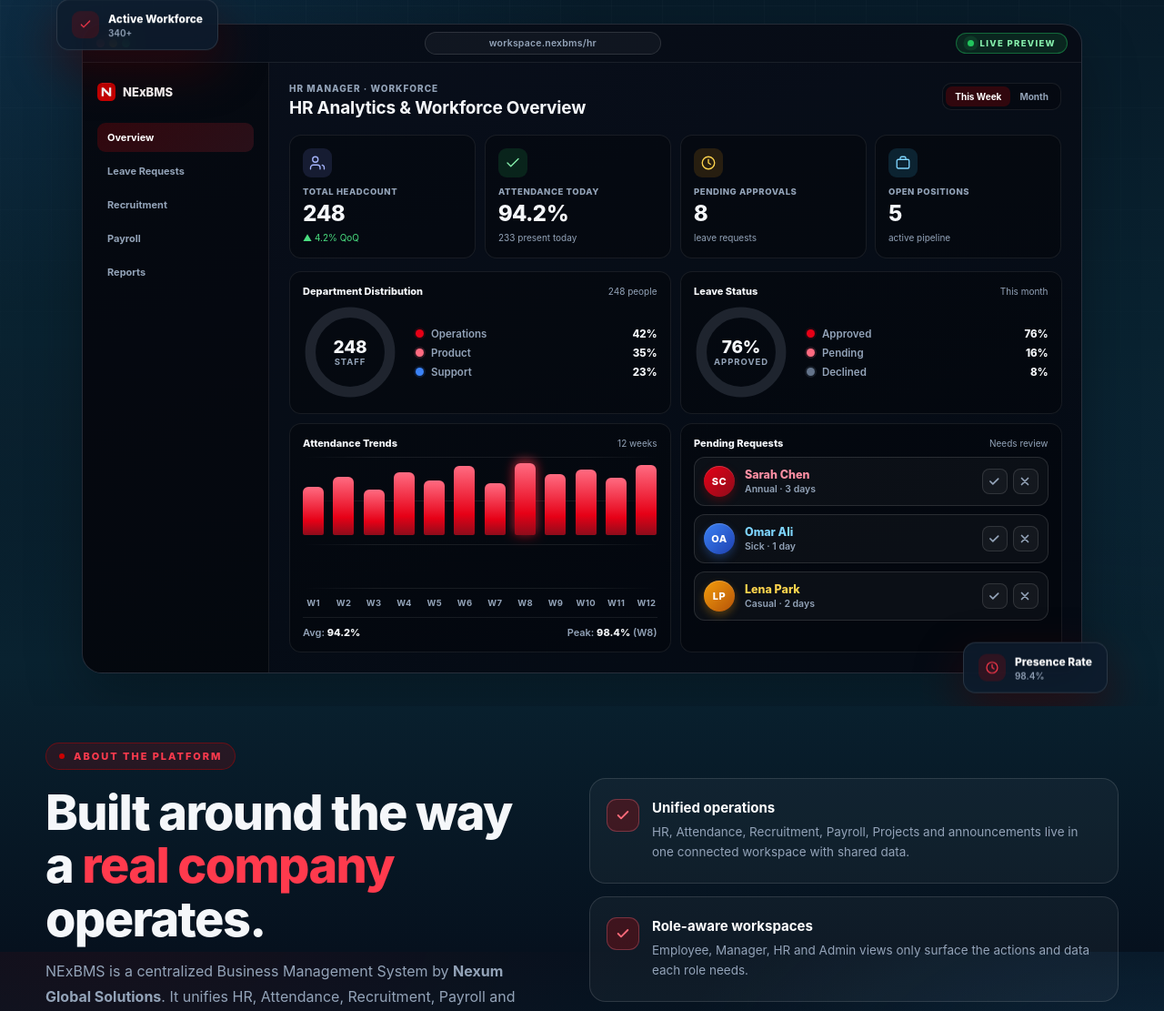
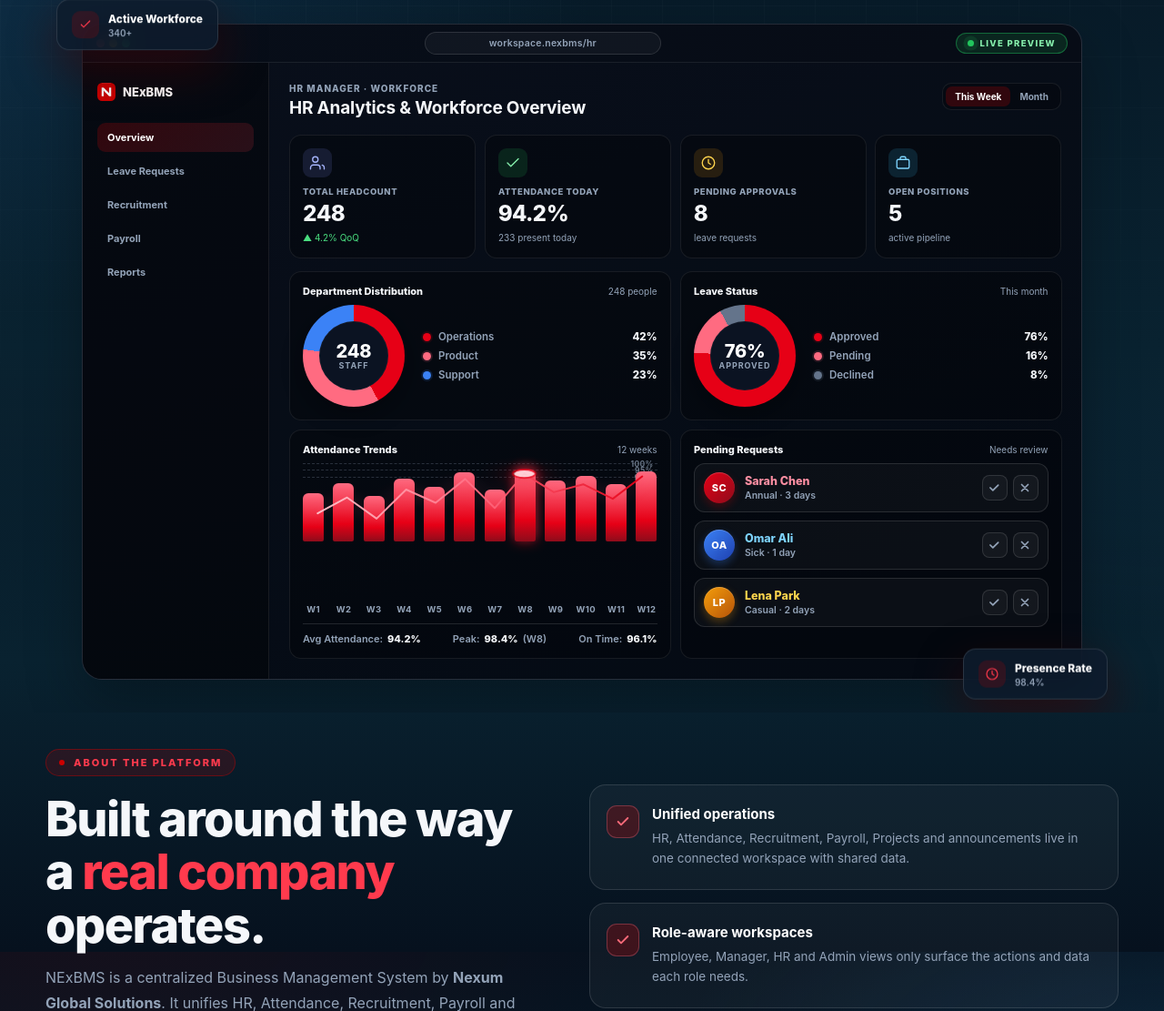
Before and after one commit to UmnaZainab/BMS-Landing-Page, a PHP site: page / in a window 1280 px wide. Shown: the part 554-1665 px from the top of the page at 91% size. Run offline with PHP 8.4, Linux system fonts and the light colour scheme.

Commit message:
Fix donut chart percentage colors and redesign Attendance Trends card
Co-Authored-By: Claude Opus 4.7 <noreply@anthropic.com>

```diff
--- a/index.html
+++ b/index.html
@@ -11,7 +11,7 @@
   <meta property="og:site_name" content="NExBMS">
   <meta property="og:url" content="https://nexbms.com/">
   <link rel="icon" type="image/svg+xml" href="./favicon.svg">
-  <link rel="stylesheet" href="./style.css?v=17">
+  <link rel="stylesheet" href="./style.css?v=18">
 </head>
 <body data-page="home">
 
@@ -105,16 +105,8 @@
                   <div class="hd-card">
                     <div class="hd-card-h"><b>Department Distribution</b><span>248 people</span></div>
                     <div class="donut-row">
-                      <div class="donut department">
-                        <svg class="donut-svg" viewBox="0 0 100 100" aria-hidden="true">
-                          <circle class="donut-bg" cx="50" cy="50" r="42" fill="none" stroke="rgba(148,163,184,0.18)" stroke-width="11" pathLength="100"/>
-                          <g class="donut-ring" transform="rotate(-90 50 50)">
-                            <circle class="donut-seg" cx="50" cy="50" r="42" fill="none" stroke="#E60016" stroke-width="11" stroke-linecap="butt" pathLength="100" stroke-dasharray="42 100" stroke-dashoffset="0"/>
-                            <circle class="donut-seg" cx="50" cy="50" r="42" fill="none" stroke="#FF6B81" stroke-width="11" stroke-linecap="butt" pathLength="100" stroke-dasharray="35 100" stroke-dashoffset="-42"/>
-                            <circle class="donut-seg" cx="50" cy="50" r="42" fill="none" stroke="#3B82F6" stroke-width="11" stroke-linecap="butt" pathLength="100" stroke-dasharray="23 100" stroke-dashoffset="-77"/>
-                          </g>
-                        </svg>
-                        <div class="donut-center"><b>248</b><em>Staff</em></div>
+                      <div class="donut department" aria-hidden="true">
+                        <div class="donut-inner"><b>248</b><em>Staff</em></div>
                       </div>
                       <ul class="donut-legend donut-legend-dept">
                         <li><i></i>Operations <b>42%</b></li>
@@ -126,16 +118,8 @@
                   <div class="hd-card">
                     <div class="hd-card-h"><b>Leave Status</b><span>This month</span></div>
                     <div class="donut-row">
-                      <div class="donut leave">
-                        <svg class="donut-svg" viewBox="0 0 100 100" aria-hidden="true">
-                          <circle class="donut-bg" cx="50" cy="50" r="42" fill="none" stroke="rgba(148,163,184,0.18)" stroke-width="11" pathLength="100"/>
-                          <g class="donut-ring" transform="rotate(-90 50 50)">
-                            <circle class="donut-seg" cx="50" cy="50" r="42" fill="none" stroke="#E60016" stroke-width="11" stroke-linecap="butt" pathLength="100" stroke-dasharray="76 100" stroke-dashoffset="0"/>
-                            <circle class="donut-seg" cx="50" cy="50" r="42" fill="none" stroke="#FF6B81" stroke-width="11" stroke-linecap="butt" pathLength="100" stroke-dasharray="16 100" stroke-dashoffset="-76"/>
-                            <circle class="donut-seg" cx="50" cy="50" r="42" fill="none" stroke="#64748B" stroke-width="11" stroke-linecap="butt" pathLength="100" stroke-dasharray="8 100" stroke-dashoffset="-92"/>
-                          </g>
-                        </svg>
-                        <div class="donut-center"><b>76%</b><em>Approved</em></div>
+                      <div class="donut leave" aria-hidden="true">
+                        <div class="donut-inner"><b>76%</b><em>Approved</em></div>
                       </div>
                       <ul class="donut-legend donut-legend-leave">
                         <li><i></i>Approved <b>76%</b></li>
@@ -147,7 +131,11 @@
                   <div class="hd-card hd-card-trends">
                     <div class="hd-card-h"><b>Attendance Trends</b><span>12 weeks</span></div>
                     <div class="hd-chart-wrap">
-                      <div class="hd-chart-grid" aria-hidden="true"><span></span><span></span><span></span><span></span></div>
+                      <div class="hd-chart-grid" aria-hidden="true">
+                        <span class="hd-grid-line" data-pct="100"></span>
+                        <span class="hd-grid-line" data-pct="95"></span>
+                        <span class="hd-grid-line" data-pct="90"></span>
+                      </div>
                       <div class="hd-chart" data-chart="attendance">
                         <i data-week="62" data-month="55" style="height:62%"><em>62%</em></i>
                         <i data-week="74" data-month="68" style="height:74%"><em>74%</em></i>
@@ -162,9 +150,20 @@
                         <i data-week="73" data-month="70" style="height:73%"><em>73%</em></i>
                         <i data-week="90" data-month="86" style="height:90%"><em>90%</em></i>
                       </div>
+                      <svg class="hd-trend" viewBox="0 0 100 100" preserveAspectRatio="none" aria-hidden="true">
+                        <defs>
+                          <linearGradient id="trendGrad" x1="0" y1="0" x2="1" y2="0">
+                            <stop offset="0%" stop-color="#FFC7CF"/>
+                            <stop offset="50%" stop-color="#FF6B81"/>
+                            <stop offset="100%" stop-color="#E60016"/>
+                          </linearGradient>
+                        </defs>
+                        <polyline class="hd-trend-line" fill="none" stroke="url(#trendGrad)" stroke-width="2" stroke-linecap="round" stroke-linejoin="round" vector-effect="non-scaling-stroke" points=""/>
+                        <circle class="hd-trend-peak" cx="0" cy="0" r="3.2" fill="#fff" stroke="#E60016" stroke-width="2" vector-effect="non-scaling-stroke"/>
+                      </svg>
                     </div>
                     <div class="hd-chart-labels" aria-hidden="true"><span>W1</span><span>W2</span><span>W3</span><span>W4</span><span>W5</span><span>W6</span><span>W7</span><span>W8</span><span>W9</span><span>W10</span><span>W11</span><span>W12</span></div>
-                    <div class="hd-card-foot"><span>Avg: <b>94.2%</b></span><span>Peak: <b>98.4%</b> (W8)</span></div>
+                    <div class="hd-card-foot"><span>Avg Attendance: <b>94.2%</b></span><span>Peak: <b>98.4%</b> (W8)</span><span>On Time: <b>96.1%</b></span></div>
                   </div>
                   <div class="hd-card">
                     <div class="hd-card-h"><b>Pending Requests</b><span>Needs review</span></div>
@@ -472,7 +471,7 @@
 
   <script src="./pricing.js?v=202" defer></script>
   <script src="./contact.js?v=200" defer></script>
-  <script src="./common.js?v=17" defer></script>
-  <script src="./motion-effects.js?v=9" defer></script>
+  <script src="./common.js?v=18" defer></script>
+  <script src="./motion-effects.js?v=10" defer></script>
 </body>
 </html>
--- a/style.css
+++ b/style.css
@@ -222,14 +222,29 @@ header{position:fixed;top:16px;left:0;right:0;z-index:1000;padding:0;pointer-eve
 .hd-card-h{display:flex;align-items:center;justify-content:space-between;gap:10px;font-size:11px;margin-bottom:8px}
 .hd-card-h b{font-weight:800}
 .hd-card-trends{display:flex;flex-direction:column;justify-content:space-between;height:100%}
-.hd-chart-wrap{position:relative;width:100%;flex:1;min-height:145px;display:flex}
-.hd-chart-grid{position:absolute;inset:0;display:flex;flex-direction:column;justify-content:space-between;pointer-events:none;z-index:0}
-.hd-chart-grid span{display:block;height:1px;background:linear-gradient(90deg,transparent,rgba(255,255,255,.08) 20%,rgba(255,255,255,.08) 80%,transparent)}
-[data-theme="light"] .hd-chart-grid span{background:linear-gradient(90deg,transparent,rgba(11,22,38,.08) 20%,rgba(11,22,38,.08) 80%,transparent)}
+.hd-chart-wrap{position:relative;width:100%;flex:1;min-height:145px;display:flex;align-items:stretch}
+/* Dashed reference lines at 100%, 95%, 90% of the plot area. */
+.hd-chart-grid{position:absolute;inset:0;pointer-events:none;z-index:0}
+.hd-grid-line{position:absolute;left:0;right:0;height:0;border-top:1px dashed rgba(148,163,184,.26)}
+.hd-grid-line[data-pct="100"]{top:0}
+.hd-grid-line[data-pct="95"]{top:5%}
+.hd-grid-line[data-pct="90"]{top:10%}
+.hd-grid-line::after{content:attr(data-pct) "%";position:absolute;right:0;top:-6px;padding:1px 4px;background:transparent;color:var(--muted);font-size:8.5px;font-weight:700;letter-spacing:.04em;opacity:.7}
+[data-theme="light"] .hd-grid-line{border-top-color:rgba(100,116,139,.35)}
+[data-theme="light"] .hd-grid-line::after{color:#64748B}
 .hd-chart{position:relative;display:flex;align-items:flex-end;gap:10px;height:100%;width:100%;z-index:1;flex:1}
+/* Overlay SVG trend line + peak dot. preserveAspectRatio=none means the
+   viewBox (0 0 100 100) stretches to the wrap's actual pixel size, so we can
+   map percentage-based coordinates directly. */
+.hd-trend{position:absolute;inset:0;width:100%;height:100%;pointer-events:none;z-index:3;overflow:visible}
+.hd-trend-line{filter:drop-shadow(0 0 4px rgba(255,107,129,.55));opacity:.95}
+.hd-trend-peak{filter:drop-shadow(0 0 5px rgba(230,0,22,.75));transform-box:view-box;transform-origin:center;animation:trendPeakPulse 1.8s ease-in-out infinite}
+@keyframes trendPeakPulse{0%,100%{opacity:1}50%{opacity:.6}}
+@media(prefers-reduced-motion:reduce){.hd-trend-peak{animation:none}}
 .hd-chart-labels{display:flex;gap:10px;margin-top:10px;color:var(--muted);font-size:9.5px;font-weight:700;letter-spacing:.04em}
 .hd-chart-labels span{flex:1;text-align:center;min-width:0}
-.hd-card-foot{display:flex;justify-content:space-between;align-items:center;gap:10px;margin-top:10px;padding-top:9px;border-top:1px solid var(--line);color:var(--muted);font-size:11px;font-weight:600}
+.hd-card-foot{display:flex;justify-content:space-between;align-items:center;gap:10px;margin-top:10px;padding-top:9px;border-top:1px solid var(--line-2);color:var(--muted);font-size:11px;font-weight:600;flex-wrap:wrap}
+.hd-card-foot>span{display:inline-flex;align-items:baseline;gap:5px;white-space:nowrap}
 .hd-card-foot b{color:var(--ink);font-weight:800}
 [data-theme="light"] .hd-card-foot{border-top-color:#CBD5E1;color:#475569}
 [data-theme="light"] .hd-card-foot b{color:#0B1526}
@@ -783,11 +798,32 @@ footer{position:relative;margin-top:0;background:var(--bg-2);border-top:1px soli
 .hd-card{min-height:148px}
 .hd-card-h span{color:var(--muted);font-size:10px}
 .hd-chart{height:86px}
-.donut-row{display:flex;align-items:center;gap:20px;min-height:105px}
-.donut{width:104px;height:104px;flex:none;position:relative;display:grid;place-items:center;background:transparent}
-.donut-center{display:flex;flex-direction:column;align-items:center;gap:2px;line-height:1;pointer-events:none}
-.donut-center b{font-size:19px;font-weight:800;letter-spacing:-.01em;color:var(--ink)}
-.donut-center em{font-size:9.5px;font-weight:700;color:var(--muted);text-transform:uppercase;letter-spacing:.1em;font-style:normal}
+.donut-row{display:flex;align-items:center;gap:20px;min-height:112px}
+/* Rock-solid conic-gradient rings with a themed inner cutout. Guaranteed to
+   render vibrantly in every browser, in both themes, without stroke math. */
+.donut{
+  width:112px;height:112px;flex:none;position:relative;border-radius:50%;
+  display:grid;place-items:center;
+  box-shadow:0 10px 24px rgba(0,0,0,.28);
+  animation:donutSweep .9s cubic-bezier(.22,1,.36,1) both;
+}
+.donut.department{background:conic-gradient(#E60016 0% 42%,#FF6B81 42% 77%,#3B82F6 77% 100%)}
+.donut.leave{background:conic-gradient(#E60016 0% 76%,#FF6B81 76% 92%,#64748B 92% 100%)}
+.donut-inner{
+  position:relative;z-index:1;
+  display:flex;flex-direction:column;align-items:center;justify-content:center;gap:1px;
+  width:76px;height:76px;border-radius:50%;
+  background:#0B1322;color:#fff;line-height:1;
+  box-shadow:inset 0 0 0 1px rgba(255,255,255,.04);
+}
+.donut-inner b{font-size:20px;font-weight:800;letter-spacing:-.01em;color:#fff}
+.donut-inner em{font-size:9px;font-weight:700;color:#93A3B8;text-transform:uppercase;letter-spacing:.1em;font-style:normal}
+[data-theme="light"] .donut{box-shadow:0 10px 24px rgba(11,22,38,.14)}
+[data-theme="light"] .donut-inner{background:#FFFFFF}
+[data-theme="light"] .donut-inner b{color:#0B1526}
+[data-theme="light"] .donut-inner em{color:#475569}
+@keyframes donutSweep{from{transform:scale(.85) rotate(-18deg);opacity:0;filter:saturate(.6)}to{transform:scale(1) rotate(0);opacity:1;filter:saturate(1)}}
+@media(prefers-reduced-motion:reduce){.donut{animation:none}}
 .donut-row ul{list-style:none;padding:0;margin:0;flex:1;min-width:0;display:flex;flex-direction:column;gap:7px}
 .donut-row li{display:flex;align-items:center;gap:8px;margin:0;color:var(--muted);font-size:11.5px;font-weight:600}
 .donut-row li i{width:9px;height:9px;flex:none;border-radius:50%;background:#E60016;box-shadow:0 0 0 2px rgba(230,0,22,.14)}
@@ -1016,24 +1052,6 @@ footer{position:relative;margin-top:0;background:var(--bg-2);border-top:1px soli
 [data-theme="light"] .side-item:hover{background:rgba(11,22,38,.04);color:#0B1526}
 
 .donut{position:relative;overflow:hidden;border-radius:50%}
-.donut.department,.donut.leave{background:transparent}
-.donut-svg{position:absolute;inset:0;width:100%;height:100%;overflow:hidden;pointer-events:none}
-/* Track + segment strokes are set directly in the SVG markup; CSS only
-   provides the safety net (transform-box + transform-origin so no stray CSS
-   transform can shift the arc) and a gentle opacity fade-in on scroll. No
-   rule here overrides stroke, dasharray, or dashoffset. */
-.donut-ring{transform-box:fill-box;transform-origin:center}
-.donut-seg{
-  stroke-opacity:1;
-  transform-box:fill-box;
-  transform-origin:center;
-  transform:none;
-  transition:stroke-opacity .6s ease;
-}
-.donut:not(.is-drawn) .donut-seg{stroke-opacity:1}
-@media(prefers-reduced-motion:reduce){
-  .donut-seg{transition:none}
-}
 
 /* Floating badges gentle levitation already uses @keyframes float.
    Make them more cohesive. */
```
Also changed, not shown: common.js (+22 -22 lines).
